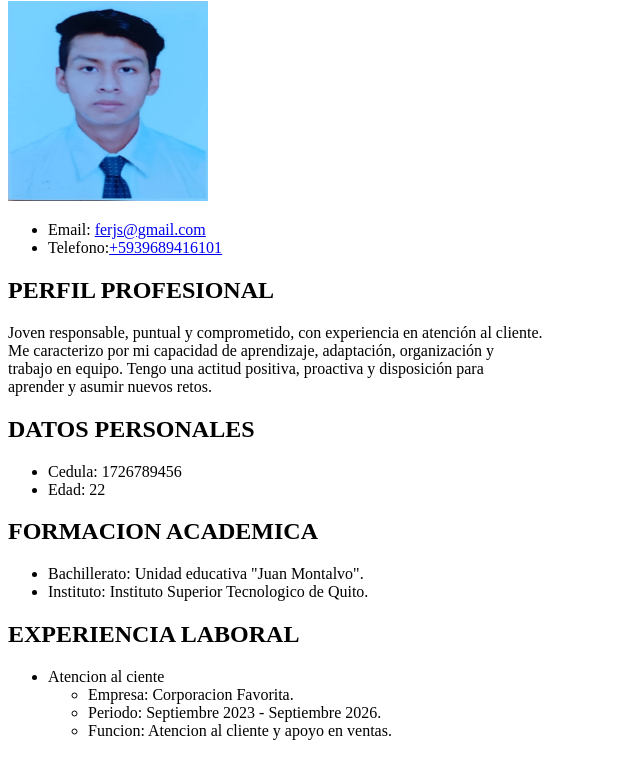
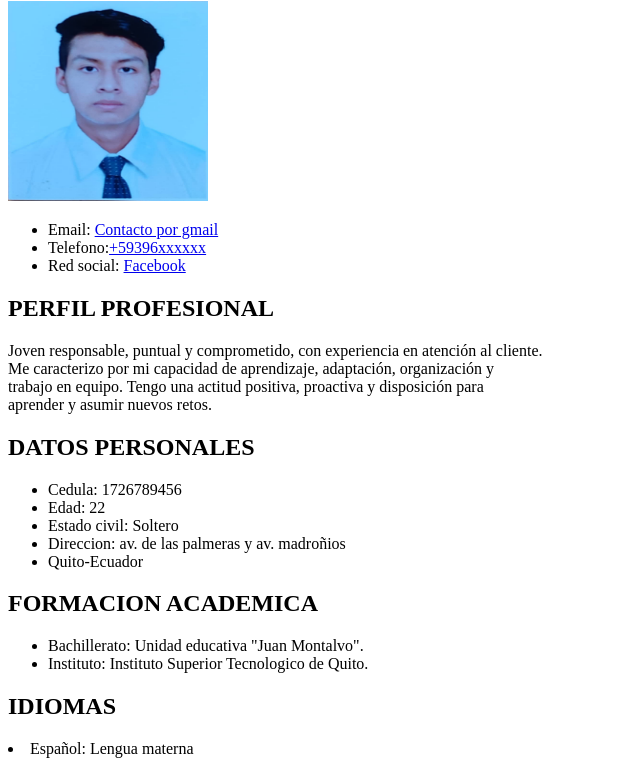
Before and after one commit to fernandokj3020-dot/CV_LENIN, a plain HTML site: page index.html in a window 1280 px wide. Shown: the part 79-844 px from the top of the page, without its empty margins (0-640 px from the left). Drawn offline with Linux system fonts and the light colour scheme.

Commit message:
Curriculum 2

```diff
--- a/index.html
+++ b/index.html
@@ -12,11 +12,16 @@
         <img src="imagen/LJ.jpeg" alt="imagen de Lenin" width="200px" height="200px">
         <section>
             <ul>
+
                 <li>Email:
-                    <a href="mailto:ferjs@gmail.com"> ferjs@gmail.com </a>
+                    <a href="https://mail.google.com/mail/?view=cm&fs=1&to=ferlenin.3003@gmail.com">Contacto por gmail </a>
 
                 </li>
-                <li>Telefono:<a href="tel: +593963274111">+5939689416101</a></li>
+                <li>Telefono:<a href="tel: +593963274111">+59396xxxxxx</a></li>
+                <li>Red social: <a href="https://www.facebook.com/leninfernando.sangunasanchez">Facebook</a></li>
+
+
+
             </ul>
             <h2>PERFIL PROFESIONAL</h2>
             <section>
@@ -33,6 +38,9 @@
         <ul>
             <li>Cedula: 1726789456</li>
             <li>Edad: 22</li>
+            <li> Estado civil: Soltero</li>
+            <li>Direccion: av. de las palmeras y av. madroñios</li>
+            <li>Quito-Ecuador</li>
 
         </ul>
         <section>
@@ -43,9 +51,15 @@
             </ul>
         </section>
         <section>
+            <h2>IDIOMAS</h2>
+            <lu>
+                <li>Español: Lengua materna</li>
+            </lu>
+        </section>
+        <section>
             <h2>EXPERIENCIA LABORAL</h2>
             <ul>
-                <li>Atencion al ciente</li>
+                <h2>Atencion al ciente</h2>
                 <ul>
                     <li>Empresa: Corporacion Favorita.</li>
                     <li>Periodo: Septiembre 2023 - Septiembre 2026.</li>
```
